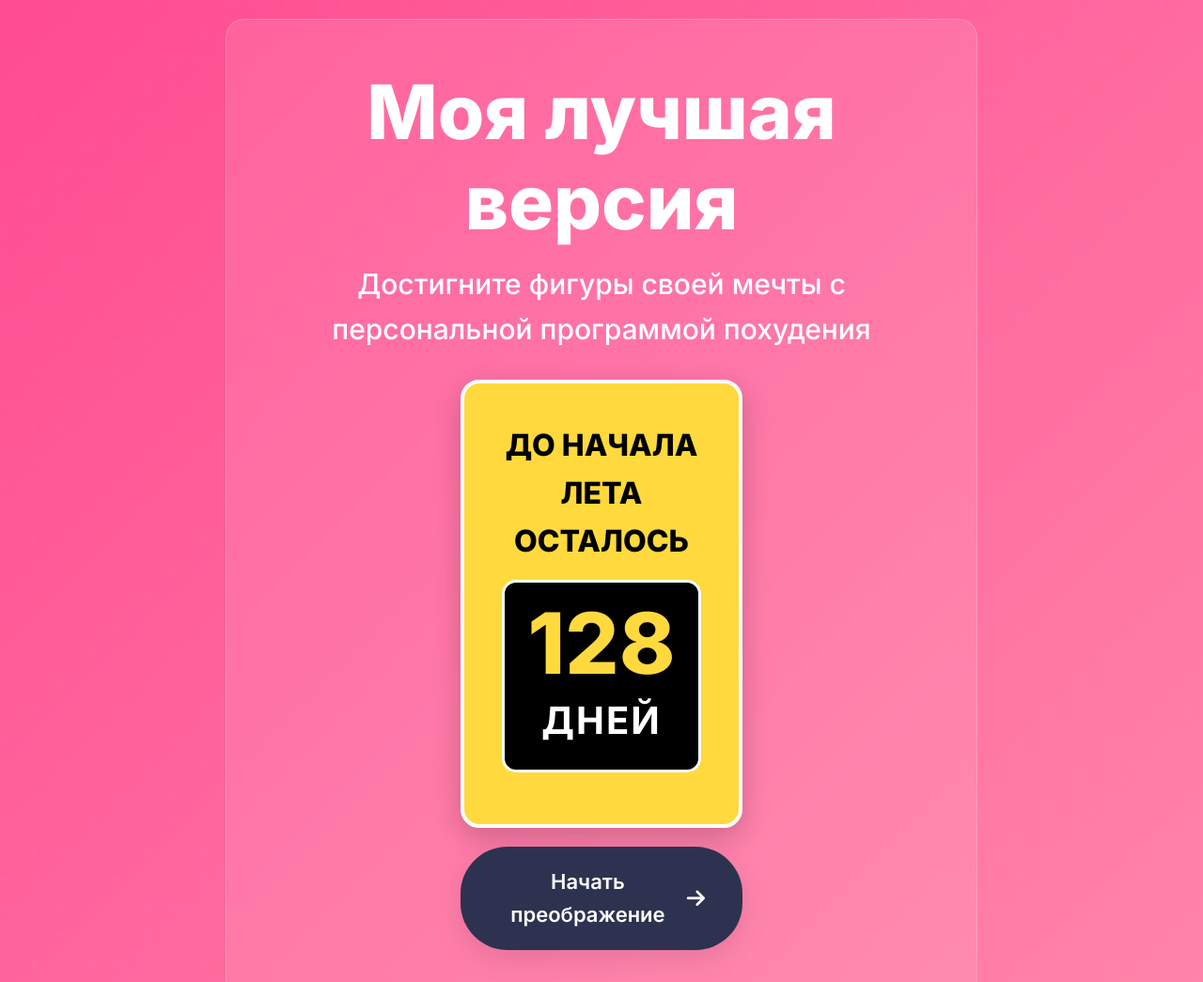
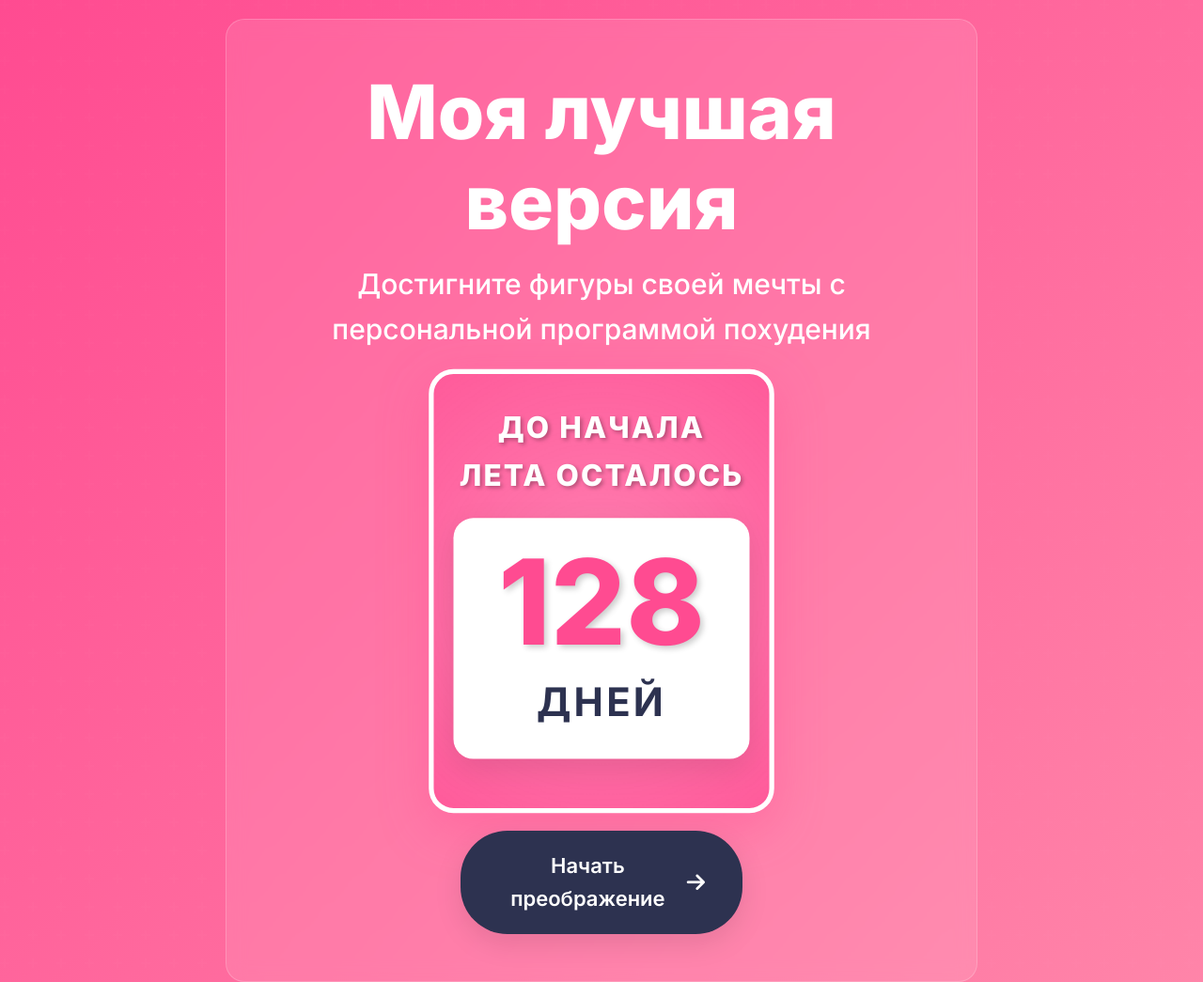
Before and after one commit to CryptocomTrader/BestVersion.me, a plain HTML site: page index.html in a window 1280 px wide. Shown: the top 1045 px of the page at 94% size. Drawn offline with Linux system fonts and the light colour scheme.

Commit message:
Радикально улучшена видимость счетчика дней с анимацией и контрастными цветами

```diff
--- a/styles.css
+++ b/styles.css
@@ -156,64 +156,72 @@ body {
 }
 
 .timer-container {
-    background: #FFD93D;
-    border-radius: 20px;
-    padding: 20px;
-    margin: 20px auto;
-    max-width: 300px;
+    background: #FF4B91; /* Яркий розовый цвет */
+    border-radius: 25px;
+    padding: 30px 20px;
+    margin: 30px auto;
+    max-width: 350px;
     text-align: center;
-    box-shadow: 0 10px 30px rgba(0, 0, 0, 0.2);
-    border: 4px solid #fff;
+    box-shadow: 0 15px 50px rgba(255, 75, 145, 0.4);
+    border: 5px solid white;
+    position: relative;
+    overflow: hidden;
+    transform: scale(1.05); /* Немного увеличиваем */
+    transition: transform 0.3s ease;
+}
+
+.timer-container:hover {
+    transform: scale(1.08);
 }
 
 .timer-text {
-    color: #000;
-    font-size: 1.2rem;
+    color: white;
+    font-size: 1.5rem;
     font-weight: 900;
-    margin-bottom: 15px;
+    margin-bottom: 20px;
     text-transform: uppercase;
+    letter-spacing: 2px;
+    text-shadow: 2px 2px 4px rgba(0, 0, 0, 0.3);
 }
 
 .days-counter {
-    background: #000;
-    padding: 20px;
-    border-radius: 15px;
-    margin: 15px 0;
-    border: 3px solid #fff;
+    background: white;
+    color: #FF4B91;
+    padding: 25px;
+    border-radius: 20px;
+    margin: 20px 0;
+    box-shadow: 0 10px 30px rgba(0, 0, 0, 0.1);
 }
 
 #days {
-    font-size: 5.5rem;
+    font-size: 6rem;
     font-weight: 900;
-    color: #FFD93D;
     line-height: 1;
-    margin-bottom: 5px;
+    margin-bottom: 10px;
     display: block;
-    text-shadow: 3px 3px 0 rgba(0, 0, 0, 0.2);
+    color: #FF4B91;
+    text-shadow: 3px 3px 6px rgba(0, 0, 0, 0.2);
 }
 
 .days-label {
-    font-size: 1.6rem;
+    font-size: 2rem;
     font-weight: 700;
-    color: #fff;
-    display: block;
     text-transform: uppercase;
-    letter-spacing: 2px;
-}
-
-.progress-container {
-    display: none;
+    letter-spacing: 3px;
+    color: #2D3250;
 }
 
 /* Медиа-запрос для мобильных устройств */
 @media (max-width: 480px) {
     .timer-container {
-        margin: 15px 20px;
-        padding: 15px;
+        margin: 20px 15px;
+        padding: 25px 15px;
+        max-width: 95%;
+        transform: scale(1);
     }
 
     .timer-text {
-        font-size: 1.1rem;
+        font-size: 1.3rem;
     }
 
     #days {
@@ -221,26 +229,27 @@ body {
     }
 
     .days-label {
-        font-size: 1.4rem;
+        font-size: 1.6rem;
     }
 }
 
-@media (min-width: 768px) {
-    .timer-container {
-        padding: 40px;
-    }
+/* Анимация для привлечения внимания */
+@keyframes pulse {
+    0% { transform: scale(1); }
+    50% { transform: scale(1.05); }
+    100% { transform: scale(1); }
+}
 
-    .timer-text {
-        font-size: 1.6rem;
-    }
-
-    #days {
-        font-size: 4.5rem;
-    }
-
-    .days-label {
-        font-size: 2rem;
-    }
+.timer-container::before {
+    content: '';
+    position: absolute;
+    top: -50%;
+    left: -50%;
+    width: 200%;
+    height: 200%;
+    background: radial-gradient(circle, rgba(255,255,255,0.3) 0%, transparent 70%);
+    animation: pulse 2s infinite;
+    z-index: -1;
 }
 
 /* Sections */
```
